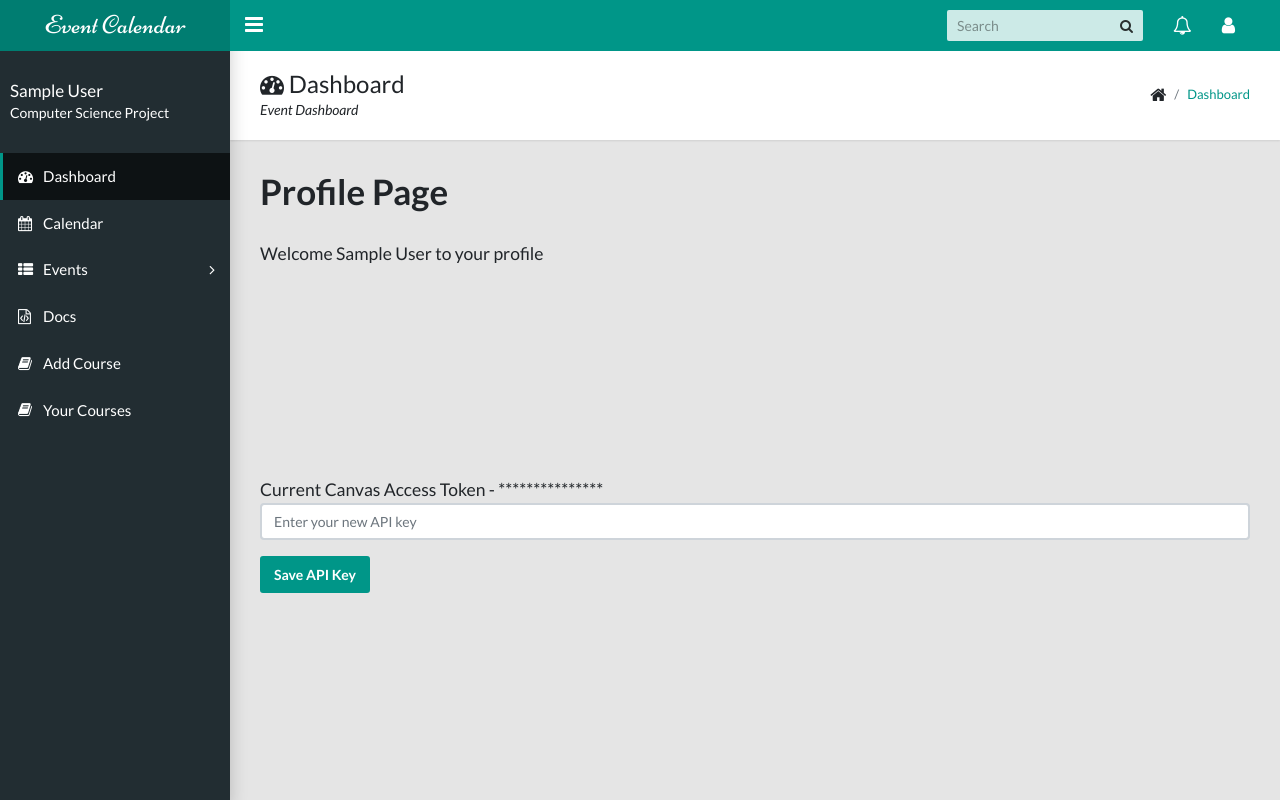
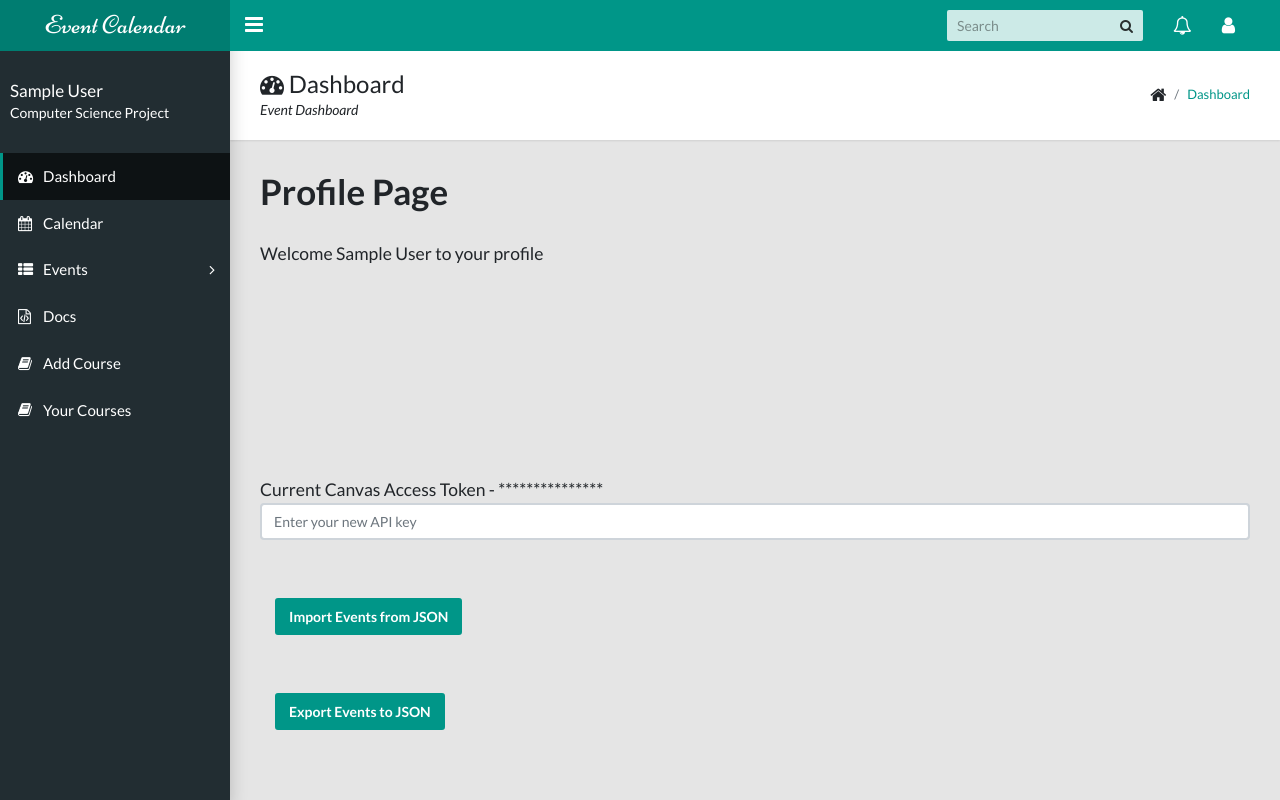
Before and after one commit to ccwnfd/cs4090, a Django app: page /webapp/profile/ in a window 1280 px wide. Run offline with Django 5.2, Linux system fonts and the light colour scheme; the visitor is signed in with stand-in values (Sample User, id 1); some libraries are stand-ins or nearby versions.

Commit message:
made button and interactions for import/export, still needs database operations

```diff
--- a/cs4090/cs4090/urls.py
+++ b/cs4090/cs4090/urls.py
@@ -17,7 +17,7 @@ Including another URLconf
 
 from django.contrib import admin
 from django.urls import path, include
-from .views import DashboardView
+from .views import DashboardView, export_events, import_events
 
 urlpatterns = [
     path("", DashboardView.as_view(), name="dashboard"),
@@ -25,7 +25,9 @@ urlpatterns = [
     path(
         "webapp/", include(("webApp.urls", "webApp"), namespace="webApp")
     ),  # Prefix for webApp
-    path("", include("accounts.urls")),  # include urls from account urls here
+    path("", include("accounts.urls")),
     path("", include("calendarapp.urls")),
     path("", include("courseApp.urls")),
+    path("import-events/", import_events, name="import_events"),
+    path("export-events/", export_events, name="export_events"),
 ]
--- a/cs4090/templates/accounts/signin.html
+++ b/cs4090/templates/accounts/signin.html
@@ -2,7 +2,7 @@
 <html lang="en">
 	{% load static %}
     <head>
-        <title>Sign In | Event Calendar</title>
+        <title>Sign In</title>
         <meta charset="utf-8" />
         <meta name="viewport" content="width=device-width, initial-scale=1, shrink-to-fit=no" />
 
--- a/cs4090/templates/accounts/signup.html
+++ b/cs4090/templates/accounts/signup.html
@@ -2,7 +2,7 @@
 <html lang="en">
     {% load static %}
     <head>
-        <title>Sign Up | Event Calendar</title>
+        <title>Sign Up</title>
         <meta charset="utf-8" />
         <meta name="viewport" content="width=device-width, initial-scale=1, shrink-to-fit=no" />
 
--- a/cs4090/templates/profile.html
+++ b/cs4090/templates/profile.html
@@ -108,8 +108,88 @@
         {% endfor %}
         {% endif %}
 
-        <button type="submit" class="btn btn-primary">Save API Key</button>
+        <!-- Add buttons for importing and exporting -->
+        <br>
+        <br>
+        <div class="col-md-12">
+            <div class="form-group">
+                <button id="import_event" type="button" class="btn btn-primary">Import Events from JSON</button>
+            </div>
+        </div>
+        <br>
+        <br>
+        <div class="col-md-12">
+            <div class="form-group">
+                <button id="export_event" type="button" class="btn btn-primary">Export Events to JSON</button>
+            </div>
+        </div>
     </form>
+
+    <!-- Add script listeners for each button-->
+    <script>
+        // Import event
+        document.getElementById('import_event').addEventListener('click', function() {
+            fetch('/import-events/', {
+                method: 'GET', // You can also use 'POST' if you need to send data
+                headers: {
+                    'Content-Type': 'application/json',
+                    'X-CSRFToken': '{{ csrf_token }}',  // Django CSRF token for security
+                }
+            })
+            .then(response => response.json())
+            .then(data => {
+                // Handle the response data and export it as a JSON file
+                const exportData = JSON.stringify(data, null, 2);
+
+                // Create a Blob from the JSON data
+                const blob = new Blob([exportData], { type: 'application/json' });
+
+                // Create a download link
+                const exportLink = document.createElement('a');
+                exportLink.href = URL.createObjectURL(blob);
+                exportLink.download = 'export.json';
+
+                // Click the link automatically
+                exportLink.click();
+            })
+            .catch(error => {
+                console.error('Error:', error);
+                alert('There was an error exporting the events.');
+            });
+        });
+
+        // Export event
+        document.getElementById('export_event').addEventListener('click', function() {
+            fetch('/export-events/', {
+                method: 'GET', // You can also use 'POST' if you need to send data
+                headers: {
+                    'Content-Type': 'application/json',
+                    'X-CSRFToken': '{{ csrf_token }}',  // Django CSRF token for security
+                }
+            })
+            .then(response => response.json())
+            .then(data => {
+                // Handle the response data and export it as a JSON file
+                const exportData = JSON.stringify(data, null, 2);
+
+                // Create a Blob from the JSON data
+                const blob = new Blob([exportData], { type: 'application/json' });
+
+                // Create a download link
+                const exportLink = document.createElement('a');
+                exportLink.href = URL.createObjectURL(blob);
+                exportLink.download = 'export.json';
+
+                // Click the link automatically
+                exportLink.click();
+            })
+            .catch(error => {
+                console.error('Error:', error);
+                alert('There was an error exporting the events.');
+            });
+        });
+    </script>
+
 {% endblock content %}
 
 {% block extrascripts %}
```
Also changed, not shown: cs4090/cs4090/views.py (+40 -1 lines).
